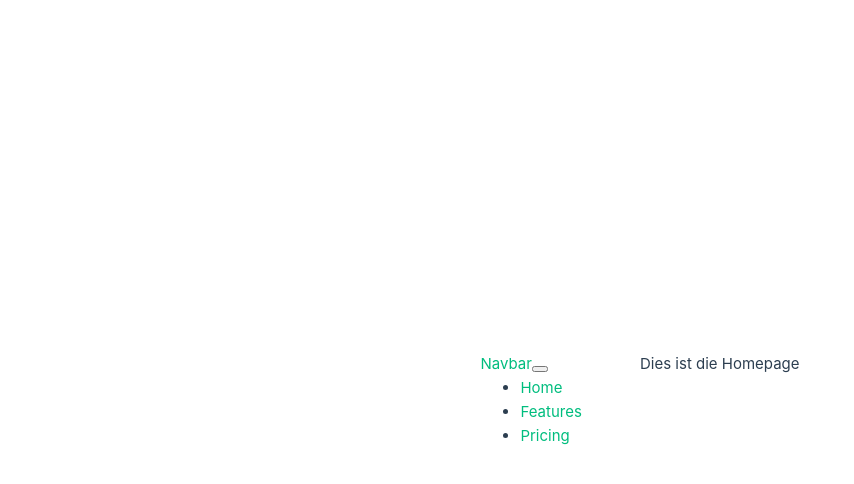
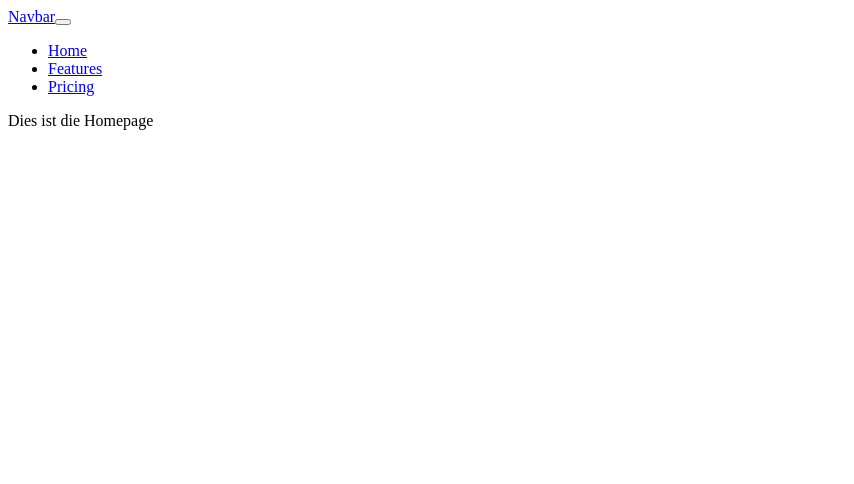
Before and after one commit to Machsiim/tschess, a Vue app in the folder tschess/tschess.Client/: page / in a window 1280 px wide. Shown: the top 484 px of the page, without its empty margins (0-854 px from the left). Built offline with nearby package versions, Linux system fonts and the light colour scheme.

Commit message:
Commit 20230201

```diff
--- a/tschess/tschess.Client/src/assets/base.css
+++ /dev/null
@@ -1,74 +0,0 @@
-/* color palette from <https://github.com/vuejs/theme> */
-:root {
-  --vt-c-white: #ffffff;
-  --vt-c-white-soft: #f8f8f8;
-  --vt-c-white-mute: #f2f2f2;
-
-  --vt-c-black: #181818;
-  --vt-c-black-soft: #222222;
-  --vt-c-black-mute: #282828;
-
-  --vt-c-indigo: #2c3e50;
-
-  --vt-c-divider-light-1: rgba(60, 60, 60, 0.29);
-  --vt-c-divider-light-2: rgba(60, 60, 60, 0.12);
-  --vt-c-divider-dark-1: rgba(84, 84, 84, 0.65);
-  --vt-c-divider-dark-2: rgba(84, 84, 84, 0.48);
-
-  --vt-c-text-light-1: var(--vt-c-indigo);
-  --vt-c-text-light-2: rgba(60, 60, 60, 0.66);
-  --vt-c-text-dark-1: var(--vt-c-white);
-  --vt-c-text-dark-2: rgba(235, 235, 235, 0.64);
-}
-
-/* semantic color variables for this project */
-:root {
-  --color-background: var(--vt-c-white);
-  --color-background-soft: var(--vt-c-white-soft);
-  --color-background-mute: var(--vt-c-white-mute);
-
-  --color-border: var(--vt-c-divider-light-2);
-  --color-border-hover: var(--vt-c-divider-light-1);
-
-  --color-heading: var(--vt-c-text-light-1);
-  --color-text: var(--vt-c-text-light-1);
-
-  --section-gap: 160px;
-}
-
-@media (prefers-color-scheme: dark) {
-  :root {
-    --color-background: var(--vt-c-black);
-    --color-background-soft: var(--vt-c-black-soft);
-    --color-background-mute: var(--vt-c-black-mute);
-
-    --color-border: var(--vt-c-divider-dark-2);
-    --color-border-hover: var(--vt-c-divider-dark-1);
-
-    --color-heading: var(--vt-c-text-dark-1);
-    --color-text: var(--vt-c-text-dark-2);
-  }
-}
-
-*,
-*::before,
-*::after {
-  box-sizing: border-box;
-  margin: 0;
-  position: relative;
-  font-weight: normal;
-}
-
-body {
-  min-height: 100vh;
-  color: var(--color-text);
-  background: var(--color-background);
-  transition: color 0.5s, background-color 0.5s;
-  line-height: 1.6;
-  font-family: Inter, -apple-system, BlinkMacSystemFont, 'Segoe UI', Roboto, Oxygen, Ubuntu,
-    Cantarell, 'Fira Sans', 'Droid Sans', 'Helvetica Neue', sans-serif;
-  font-size: 15px;
-  text-rendering: optimizeLegibility;
-  -webkit-font-smoothing: antialiased;
-  -moz-osx-font-smoothing: grayscale;
-}
--- a/tschess/tschess.Client/src/assets/main.css
+++ /dev/null
@@ -1,35 +0,0 @@
-@import './base.css';
-
-#app {
-  max-width: 1280px;
-  margin: 0 auto;
-  padding: 2rem;
-
-  font-weight: normal;
-}
-
-a,
-.green {
-  text-decoration: none;
-  color: hsla(160, 100%, 37%, 1);
-  transition: 0.4s;
-}
-
-@media (hover: hover) {
-  a:hover {
-    background-color: hsla(160, 100%, 37%, 0.2);
-  }
-}
-
-@media (min-width: 1024px) {
-  body {
-    display: flex;
-    place-items: center;
-  }
-
-  #app {
-    display: grid;
-    grid-template-columns: 1fr 1fr;
-    padding: 0 2rem;
-  }
-}
--- a/tschess/tschess.Client/src/main.ts
+++ b/tschess/tschess.Client/src/main.ts
@@ -4,7 +4,7 @@
 import App from './App.vue'
 import router from './router'
 
-import './assets/main.css'
+
 
 const app = createApp(App)
 
```
Also changed, not shown: tschess/tschess.Client/src/stores/counter.ts (deleted, +0 -12 lines), tschess/tschess.Client/src/assets/logo.svg (deleted).
